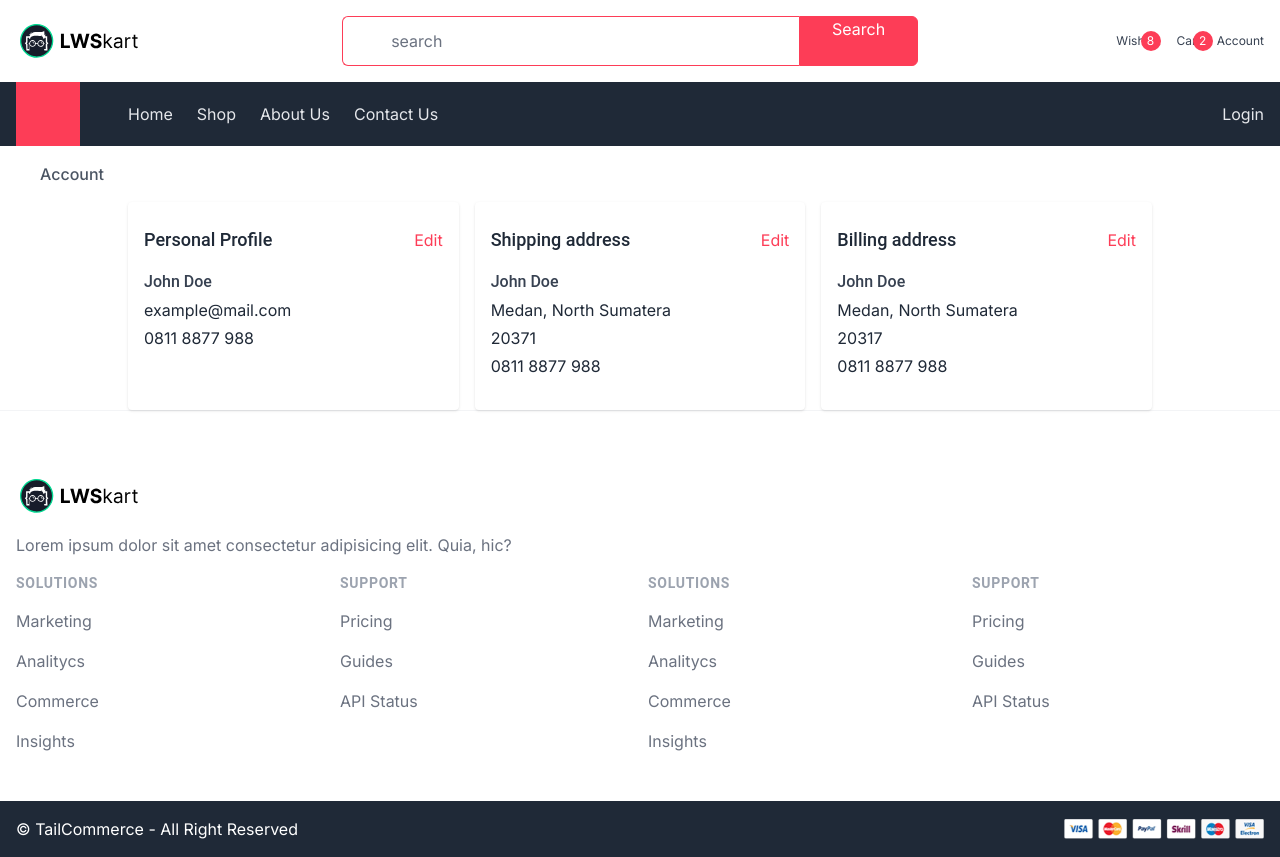
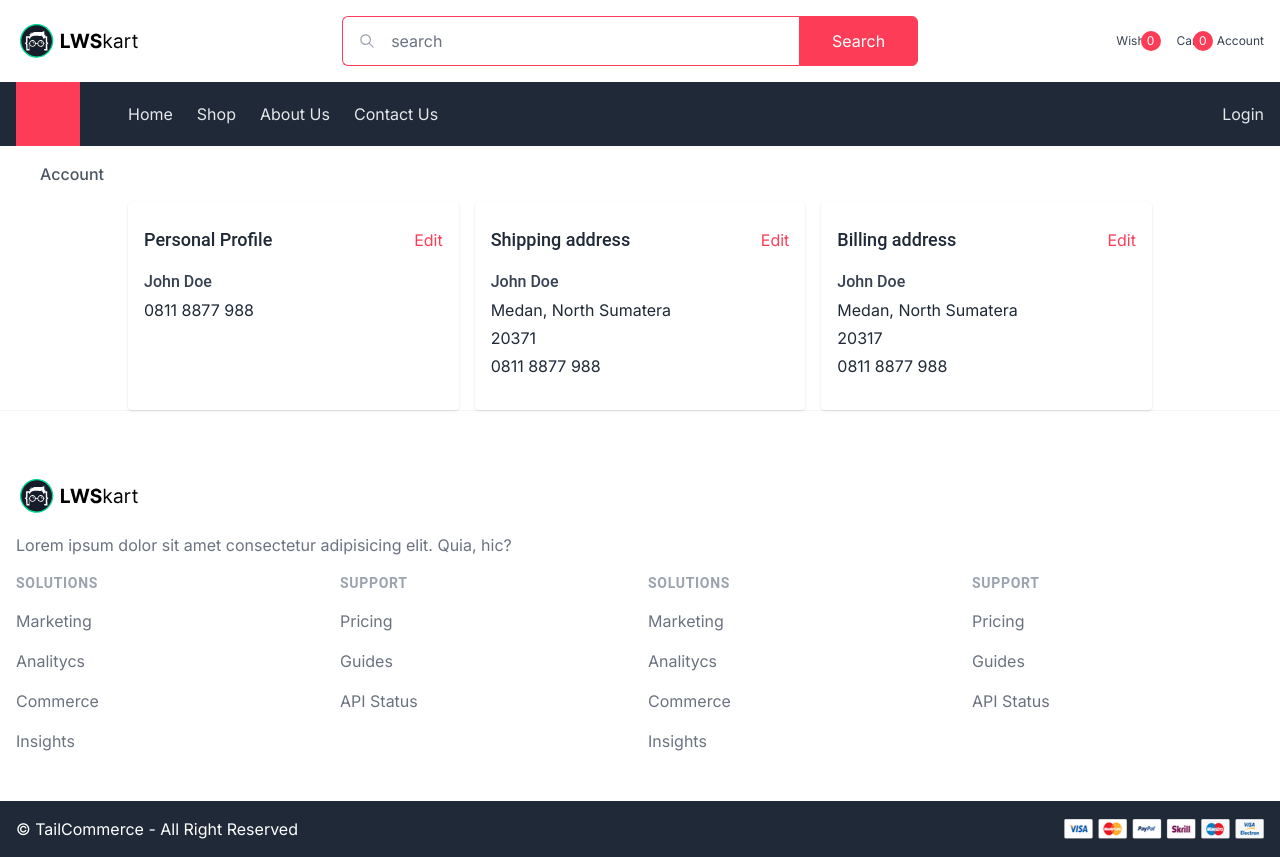
Before and after one commit to moofazzel/lws-kart-typescript, a Next.js app: page /account in a window 1280 px wide. Built offline with nearby package versions, Linux system fonts and the light colour scheme; no server answers.

Commit message:
fix navbar style issue

```diff
--- a/app/_components/Categories.tsx
+++ b/app/_components/Categories.tsx
@@ -5,6 +5,7 @@ import category4 from "@/public/images/category/category-4.jpg";
 import category5 from "@/public/images/category/category-5.jpg";
 import category6 from "@/public/images/category/category-6.jpg";
 import Image from "next/image";
+import Link from "next/link";
 
 export default function Categories() {
   return (
@@ -16,12 +17,12 @@ export default function Categories() {
         <div className="relative rounded-sm overflow-hidden group">
           <Image src={category1} alt="category 1" className="w-full" />
 
-          <a
-            href="#"
+          <Link
+            href="/category"
             className="absolute inset-0 bg-black bg-opacity-40 flex items-center justify-center text-xl text-white font-roboto font-medium group-hover:bg-opacity-60 transition"
           >
             Bedroom
-          </a>
+          </Link>
         </div>
         <div className="relative rounded-sm overflow-hidden group">
           <Image src={category2} alt="category 2" className="w-full" />
--- a/app/account/page.tsx
+++ b/app/account/page.tsx
@@ -1,4 +1,9 @@
-export default function page() {
+import { auth } from "@/auth";
+
+export default async function AccountPage() {
+  const session = await auth();
+  console.log("🚀 ~ session:", session);
+
   return (
     <section>
       <div className="container py-4 flex items-center gap-3">
@@ -23,7 +28,7 @@ export default function page() {
           </div>
           <div className="space-y-1">
             <h4 className="text-gray-700 font-medium">John Doe</h4>
-            <p className="text-gray-800">example@mail.com</p>
+            <p className="text-gray-800">{session?.user?.email}</p>
             <p className="text-gray-800">0811 8877 988</p>
           </div>
         </div>
--- a/components/Navbar.tsx
+++ b/components/Navbar.tsx
@@ -1,12 +1,12 @@
 import { auth } from "@/auth";
 import Image from "next/image";
 import Link from "next/link";
+import { IoIosSearch } from "react-icons/io";
 import Logo from "./Logo";
 import { ServerLogout } from "./ServerLogout";
 
 export default async function Navbar() {
   const session = await auth();
-  console.log("🚀 ~ session:", session);
   return (
     <>
       <header className="py-4 shadow-sm bg-white">
@@ -14,17 +14,17 @@ export default async function Navbar() {
           <Logo />
 
           <div className="w-full max-w-xl relative flex">
-            <span className="absolute left-4 top-3 text-lg text-gray-400">
-              <i className="fa-solid fa-magnifying-glass"></i>
+            <span className="absolute left-4 top-4 text-lg text-gray-400">
+              <IoIosSearch />
             </span>
             <input
               type="text"
               name="search"
               id="search"
-              className="w-full border border-primary border-r-0 pl-12 py-3 pr-3 rounded-l-md focus:outline-none hidden md:flex"
+              className="w-full border border-primary border-r-0 pl-12 py-3 pr-3 rounded-l-md focus:outline-none hidden md:flex "
               placeholder="search"
             />
-            <button className="bg-primary border border-primary text-white px-8 rounded-r-md hover:bg-transparent hover:text-primary transition hidden md:flex">
+            <button className="bg-primary border border-primary text-white px-8 rounded-r-md hover:bg-transparent hover:text-primary transition hidden md:flex justify-center items-center">
               Search
             </button>
           </div>
@@ -37,9 +37,11 @@ export default async function Navbar() {
               <div className="text-2xl">
                 <i className="fa-regular fa-heart"></i>
               </div>
+
               <div className="text-xs leading-3">Wishlist</div>
+              {/* Wishlist badge */}
               <div className="absolute right-0 -top-1 w-5 h-5 rounded-full flex items-center justify-center bg-primary text-white text-xs">
-                8
+                0
               </div>
             </Link>
             <Link
@@ -50,8 +52,9 @@ export default async function Navbar() {
                 <i className="fa-solid fa-bag-shopping"></i>
               </div>
               <div className="text-xs leading-3">Cart</div>
+              {/* cart badge */}
               <div className="absolute -right-3 -top-1 w-5 h-5 rounded-full flex items-center justify-center bg-primary text-white text-xs">
-                2
+                0
               </div>
             </Link>
             <Link
@@ -190,15 +193,15 @@ export default async function Navbar() {
                 Contact us
               </Link>
             </div>
-            {!session?.user?.email ? (
+            {session?.user?.email ? (
+              <ServerLogout />
+            ) : (
               <Link
                 href="/login"
                 className="text-gray-200 hover:text-white transition"
               >
                 Login
               </Link>
-            ) : (
-              <ServerLogout />
             )}
           </div>
         </div>
--- a/package.json
+++ b/package.json
@@ -16,7 +16,8 @@
     "next": "14.2.7",
     "next-auth": "^5.0.0-beta.20",
     "react": "^18",
-    "react-dom": "^18"
+    "react-dom": "^18",
+    "react-icon": "^1.0.0"
   },
   "devDependencies": {
     "@tailwindcss/forms": "^0.5.9",
```
Also changed, not shown: 1 other file (tests, documents, lock files or other folders).
